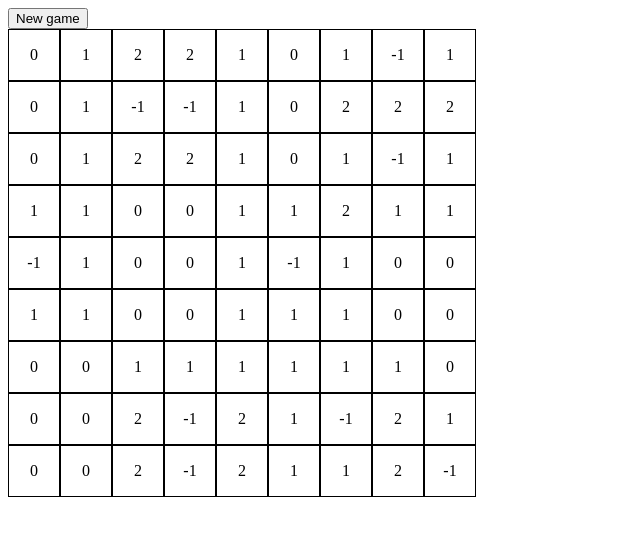
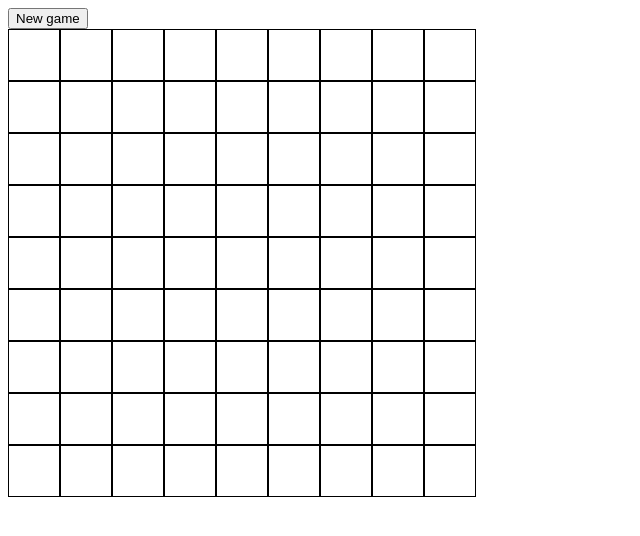
Before and after one commit to bence04/minesweeper_euroskills_2020, an Angular app in the folder minesweeper/: page / in a window 1280 px wide. Shown: the top 536 px of the page, without its empty margins (0-640 px from the left). Built offline with nearby package versions, Linux system fonts and the light colour scheme.

Commit message:
added left/right click

```diff
--- a/minesweeper/src/app/app.component.html
+++ b/minesweeper/src/app/app.component.html
@@ -1,9 +1,20 @@
 <button (click)="newGame()">New game</button>
 
-<div class="row" *ngFor="let row of gameMap">
-  <span class="column" *ngFor="let item of row">
-    <span class="item">
-      {{ item.value }}
+<div class="row" *ngFor="let row of gameMap; let rowIndex = index">
+  <span class="column" *ngFor="let item of row; let columnIndex = index">
+    <span class="item" *ngIf="item.isClicked"> {{ item.value }} </span>
+    <span
+      class="item"
+      *ngIf="!item.isClicked && !item.isSelected"
+      (contextmenu)="selectField(item, rowIndex, columnIndex)"
+      (click)="clickField(item, rowIndex, columnIndex)">
+      &nbsp;
+    </span>
+    <span
+      class="item"
+      *ngIf="item.isSelected"
+      (contextmenu)="selectField(item, rowIndex, columnIndex)">
+      <i class="fas fa-flag"></i>
     </span>
   </span>
 </div>
--- a/minesweeper/src/app/app.component.ts
+++ b/minesweeper/src/app/app.component.ts
@@ -1,6 +1,7 @@
 import { Component, OnInit } from '@angular/core';
 import { GameService } from './service/game.service';
 import { GameFieldModel } from './model/game.enum';
+import { TouchSequence } from 'selenium-webdriver';
 
 @Component({
   selector: 'app-root',
@@ -21,10 +22,20 @@ export class AppComponent implements OnInit {
 
   newGame() {
     this.gameMap = this.gameService.generateMap(9, 9, 10);
+    console.log(this.gameMap);
+  }
+
+  selectField(item, rowIndex, columnIndex) {
+    console.log('right click');
+    this.gameMap[rowIndex][columnIndex].isSelected = !item.isSelected;
+    return false;
+  }
+
+  clickField(item, rowIndex, columnIndex) {
+    console.log('click');
+    this.gameMap[rowIndex][columnIndex].isClicked = true;
   }
 
 
 
-
-
 }
--- a/minesweeper/src/app/service/game.service.ts
+++ b/minesweeper/src/app/service/game.service.ts
@@ -23,20 +23,26 @@ export class GameService {
     initGameMap.fill(this.emptyModel);
     initGameMap.fill(this.bombModel, 0, bombs);
     initGameMap = this.arrayToMatrix(this.shuffleArray(initGameMap), column);
-
-    return this.calculateFieldValue(initGameMap);
+    const ret = this.calculateFieldValue(initGameMap);
+    return ret;
   }
 
   calculateFieldValue(array: any[]) {
     return array.map((_, rowIndex: number) =>
       _.map((column: GameFieldModel, columnINdex: number) => {
         if (column.value !== GameFieldEnum.BOMB) {
-           return {
+          return {
             value: this.countBombs(rowIndex, columnINdex, array),
             isClicked: false,
             isSelected: false
           };
-        } else { return column; }
+        } else {
+          return {
+            value: GameFieldEnum.BOMB,
+            isClicked: false,
+            isSelected: false
+          };
+        }
       })
     );
   }
```
